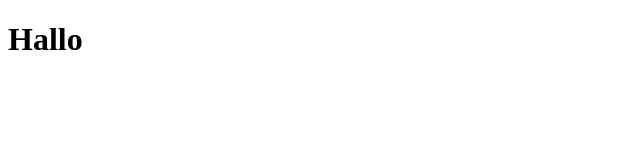
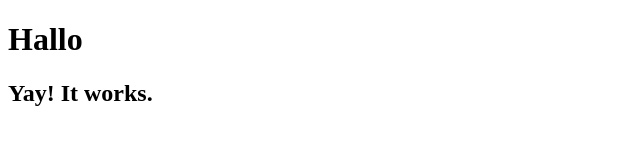
Before and after one commit to LotteDS/lotteds.github.io, a plain HTML site: page index.html in a window 1280 px wide. Shown: the whole page, without its empty margins (0-640 px from the left). Drawn offline with Linux system fonts and the light colour scheme.

Commit message:
aanpassing

```diff
--- a/index.html
+++ b/index.html
@@ -8,5 +8,6 @@
 </head>
 <body>
     <h1>Hallo</h1>
+    <h2>Yay! It works.</h2>
 </body>
 </html>
```
